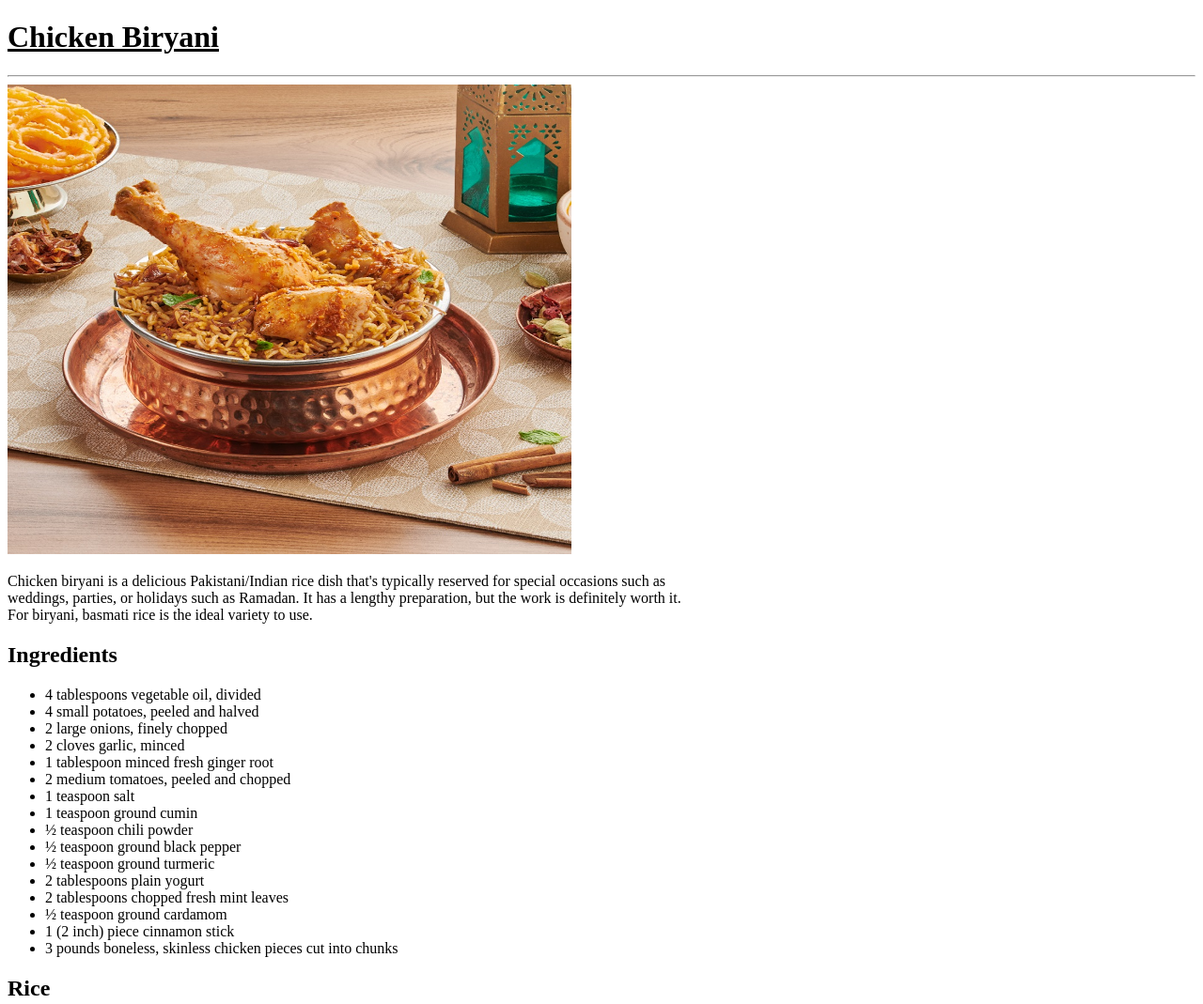
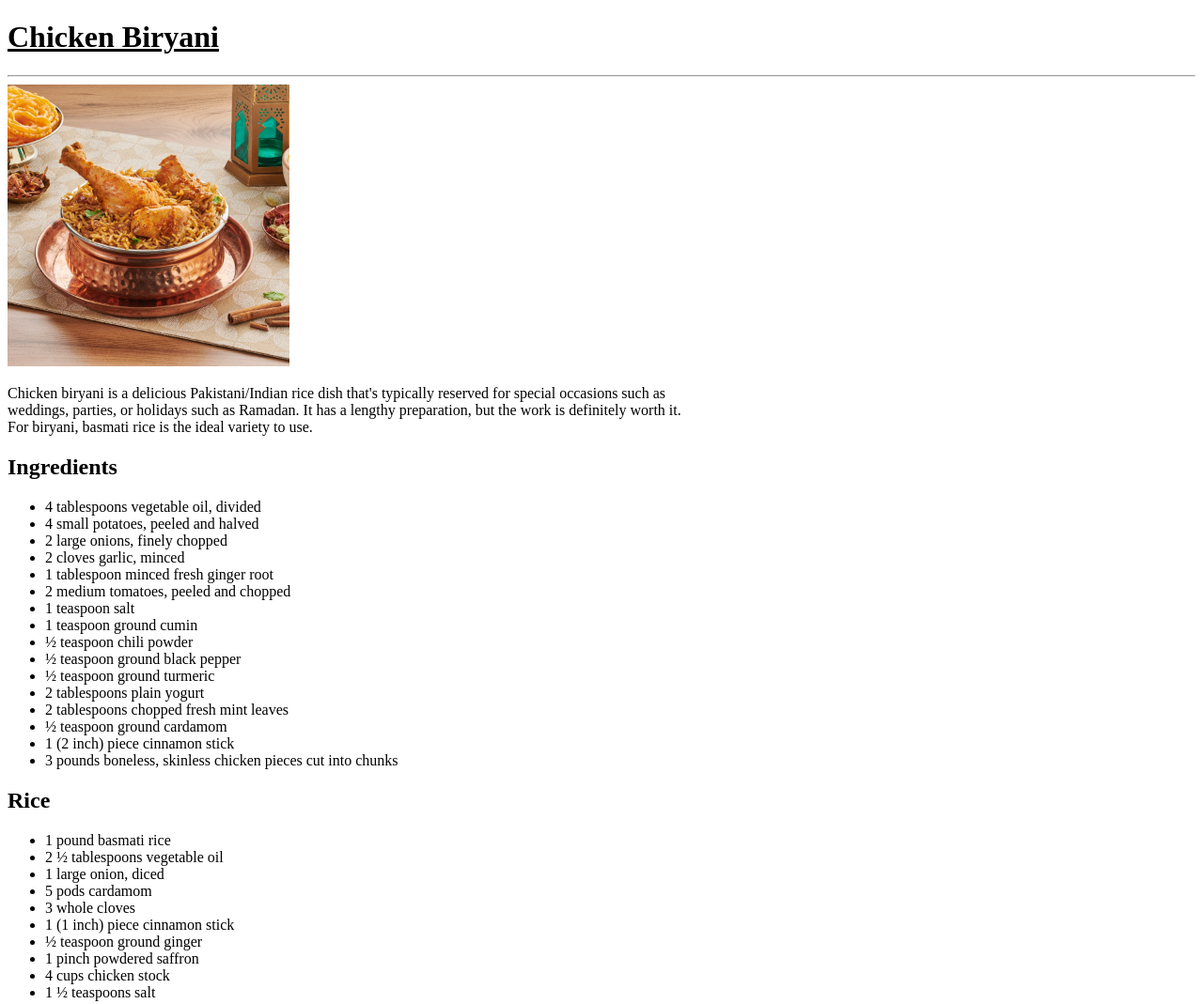
Before and after one commit to ImraanHoosen/MyFavRecipes, a plain HTML site: page recipes/biryani.html in a window 1280 px wide. Shown: the top 1069 px of the page at 94% size. Drawn offline with Linux system fonts and the light colour scheme.

Commit message:
Update biryani.html

```diff
--- a/recipes/biryani.html
+++ b/recipes/biryani.html
@@ -13,8 +13,8 @@
     <img
       src="../Images/biryani.jpg"
       alt="Picture of butter chicken"
-      height="500"
-      width="600"
+      height="300"
+      width="300"
     />
 
     <p>
```
